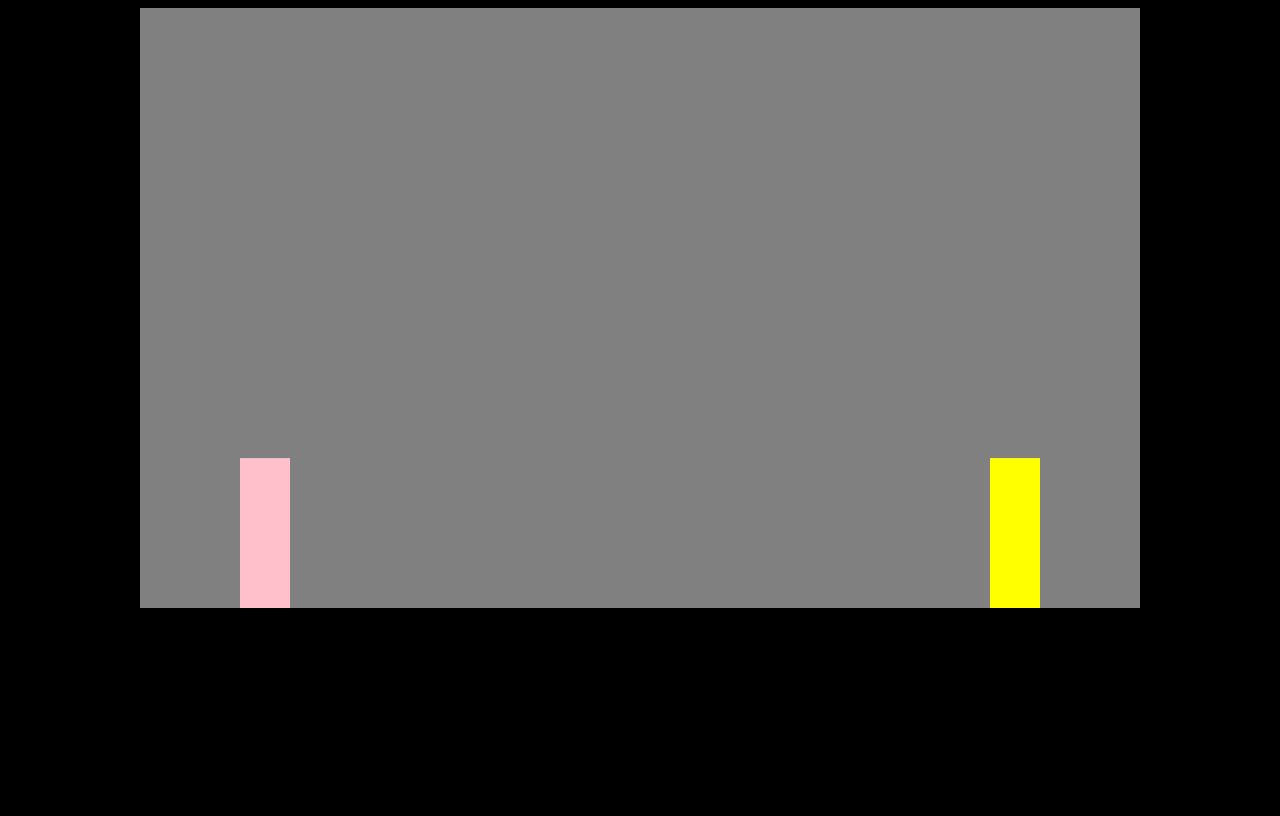
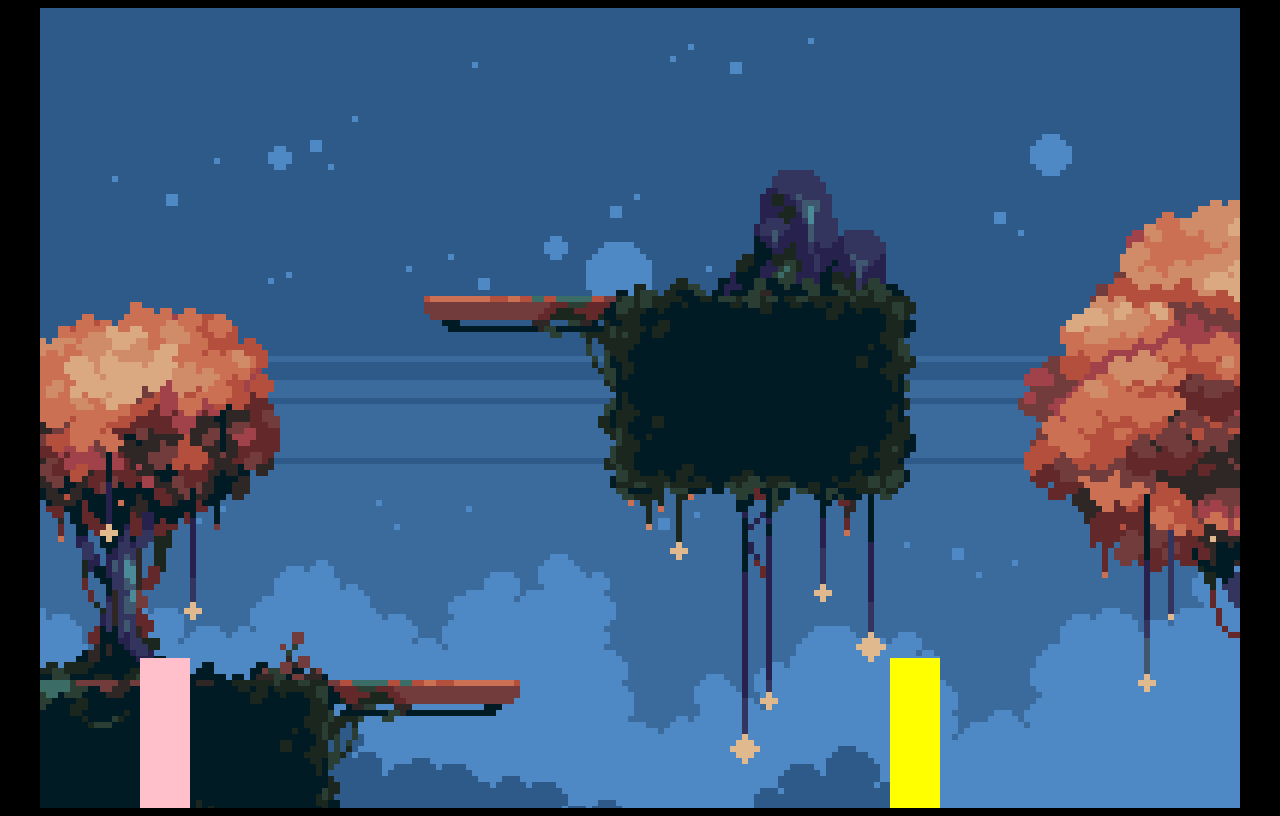
Before and after one commit to mavu1707/Street_Fighter, a plain HTML site: page index.html in a window 1280 px wide. Drawn offline with Linux system fonts and the light colour scheme.

Commit message:
bakgrunn

```diff
--- /dev/null
+++ b/classes.js
@@ -0,0 +1,71 @@
+class Sprite{
+  constructor({position, imgSrc}){
+    this.position = position
+    this.width = 50
+    this.width = 150
+    this. image = new Image()
+    this.image.src = imgSrc
+  }
+
+  draw(){
+    ctx.drawImage(this.image, this.position.x, this.position.y)
+  }
+
+  update(){
+    this.draw()
+  }
+}
+
+//https://www.w3schools.com/js/js_classes.asp
+//Lager en klasse, istedenfor å lagre informasjon i en array blir alt lagret i en klasse som jeg senere kan bruke til å lage ulike objekter
+class PlayerInfo{
+  //Må ha med constructor som fungerer som en funksjon somm tar imot parameter
+  //senere i koden definere jeg hva playerPosition er, for nå er den tom og kan endres på i hvert element istedenfor å lage flere arrayer med ulike verdier
+  constructor({playerPosition, playerVelocity, color}){
+    this.playerPosition = playerPosition
+    this.playerVelocity = playerVelocity
+    this.playerWidth = 50
+    this.playerHeight = 150
+    this.color = color
+    this.lastKey
+    this.attackBox = {
+      position: this.playerPosition,
+      width: 100,
+      height: 50
+    }
+    this.isAttacking
+  }
+
+  //lager en funksjon som tegner opp player
+  drawPlayer(){
+    ctx.fillStyle = this.color
+    ctx.fillRect(this.playerPosition.x, this.playerPosition.y, this.playerWidth, this.playerHeight)
+
+    if(this.isAttacking){
+      ctx.fillStyle = 'black'
+      ctx.fillRect(this.attackBox.position.x, this.attackBox.position.y, this.attackBox.width, this.attackBox.height)
+    }
+
+  }
+
+  //lager en update funksjon som har med "opdatert" informasjon om player
+  update(){
+    this.drawPlayer()
+
+    this.playerPosition.x += this.playerVelocity.x
+    this.playerPosition.y += this.playerVelocity.y
+
+    if(this.playerPosition.y + this.playerHeight + this.playerVelocity.y >= canvas.height){
+      this.playerVelocity.y = 0
+    } else{
+      this.playerVelocity.y += gravity
+    }
+  }
+
+  attack(){
+    this.isAttacking = true
+    setTimeout (()=>{
+      this.isAttacking = false
+    }, 100)
+  }
+}
--- a/index.css
+++ b/index.css
@@ -3,6 +3,7 @@ body{
   justify-content: center;
   align-items: center;
   background-color: black;
+
 }
 
 canvas{
--- a/index.html
+++ b/index.html
@@ -11,6 +11,7 @@
   <!--Selve Canvas Elementet-->
   <canvas></canvas>
   <!--Legger til JavaScript Kode-->
+  <script src="classes.js"></script>
   <script src="index.js"></script>
 </body>
 </html>
--- a/index.js
+++ b/index.js
@@ -2,67 +2,21 @@
 const canvas = document.querySelector('canvas')
 
 //Bestemmer canvas størrelse
-canvas.width = 1000
-canvas.height = 600
+canvas.width = 1200
+canvas.height = 800
 
 //Gir canvas en context
 const ctx = canvas.getContext('2d')
 
 const gravity = 0.0981
 
-//https://www.w3schools.com/js/js_classes.asp
-//Lager en klasse, istedenfor å lagre informasjon i en array blir alt lagret i en klasse som jeg senere kan bruke til å lage ulike objekter
-class PlayerInfo{
-  //Må ha med constructor som fungerer som en funksjon somm tar imot parameter
-  //senere i koden definere jeg hva playerPosition er, for nå er den tom og kan endres på i hvert element istedenfor å lage flere arrayer med ulike verdier
-  constructor({playerPosition, playerVelocity, color}){
-    this.playerPosition = playerPosition
-    this.playerVelocity = playerVelocity
-    this.playerWidth = 50
-    this.playerHeight = 150
-    this.color = color
-    this.lastKey
-    this.attackBox = {
-      position: this.playerPosition,
-      width: 100,
-      height: 50
-    }
-    this.isAttacking
-  }
-
-  //lager en funksjon som tegner opp player
-  drawPlayer(){
-    ctx.fillStyle = this.color
-    ctx.fillRect(this.playerPosition.x, this.playerPosition.y, this.playerWidth, this.playerHeight)
-
-    if(this.isAttacking){
-      ctx.fillStyle = 'black'
-      ctx.fillRect(this.attackBox.position.x, this.attackBox.position.y, this.attackBox.width, this.attackBox.height)
-    }
-
-  }
-
-  //lager en update funksjon som har med "opdatert" informasjon om player
-  update(){
-    this.drawPlayer()
-
-    this.playerPosition.x += this.playerVelocity.x
-    this.playerPosition.y += this.playerVelocity.y
-
-    if(this.playerPosition.y + this.playerHeight + this.playerVelocity.y >= canvas.height){
-      this.playerVelocity.y = 0
-    } else{
-      this.playerVelocity.y += gravity
-    }
-  }
-
-  attack(){
-    this.isAttacking = true
-    setTimeout (()=>{
-      this.isAttacking = false
-    }, 100)
-  }
-}
+const background = new Sprite ({
+  position: {
+    x: 0,
+    y: 0
+  },
+  imgSrc: './img/background.png'
+})
 
 //Her blir informasjon om player 1 lagret
 //Her bestemmer jeg playerposition
@@ -120,6 +74,8 @@ function drawElements(){
   //Backgrunnen av canvas blir fylt og tømt
   ctx.fillStyle = 'grey'
   ctx.fillRect(0, 0, canvas.width, canvas.height)
+
+  background.update()
 
   player1.update()
   player2.update()
```
Also changed, not shown: img/Attack1.png (added), img/Attack2.png (added), img/Death.png (added), img/Fall.png (added), img/Idle.png (added), img/Jump.png (added), img/Run.png (added), img/Take hit.png (added), img/background.png (added), img/shop.png (added), tester/test.html (renamed from test.html), tester/test.js (renamed from test.js).
